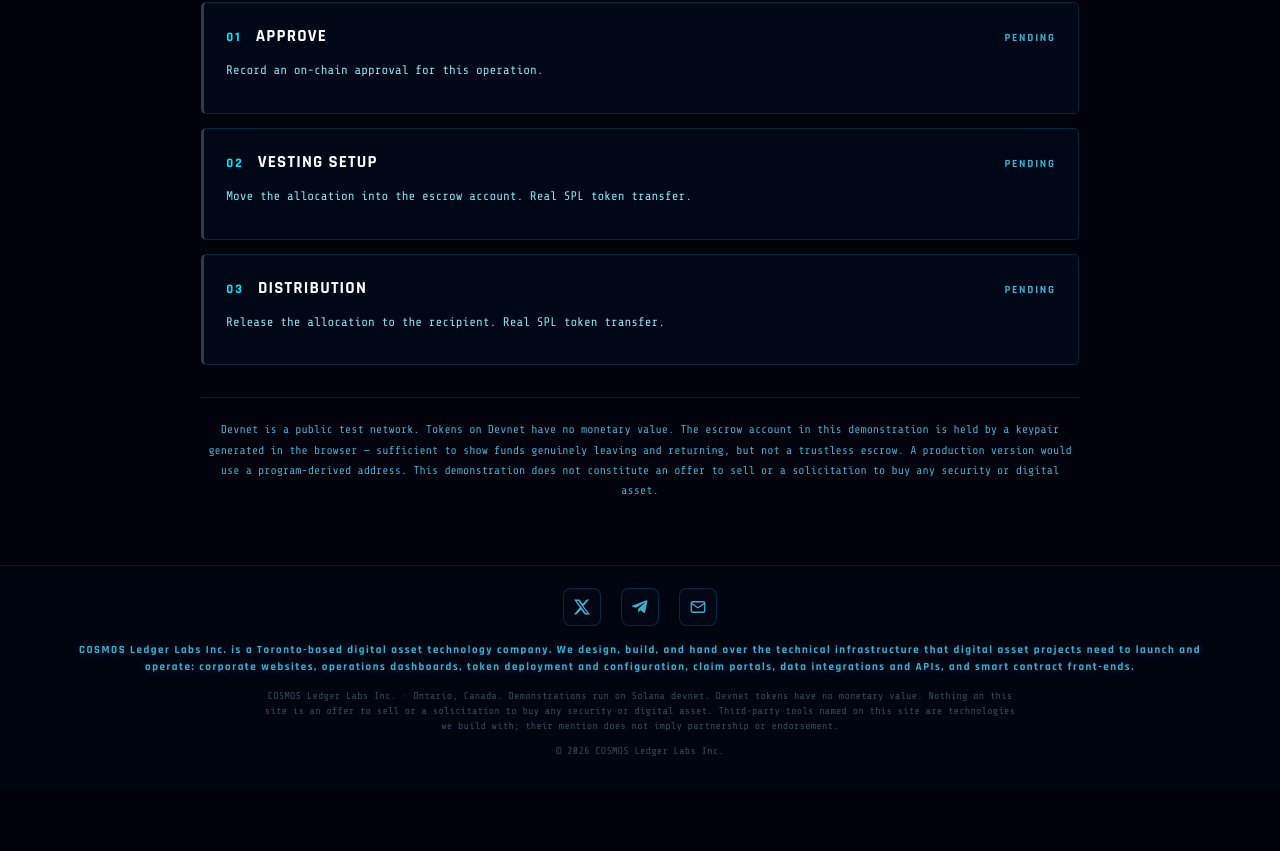
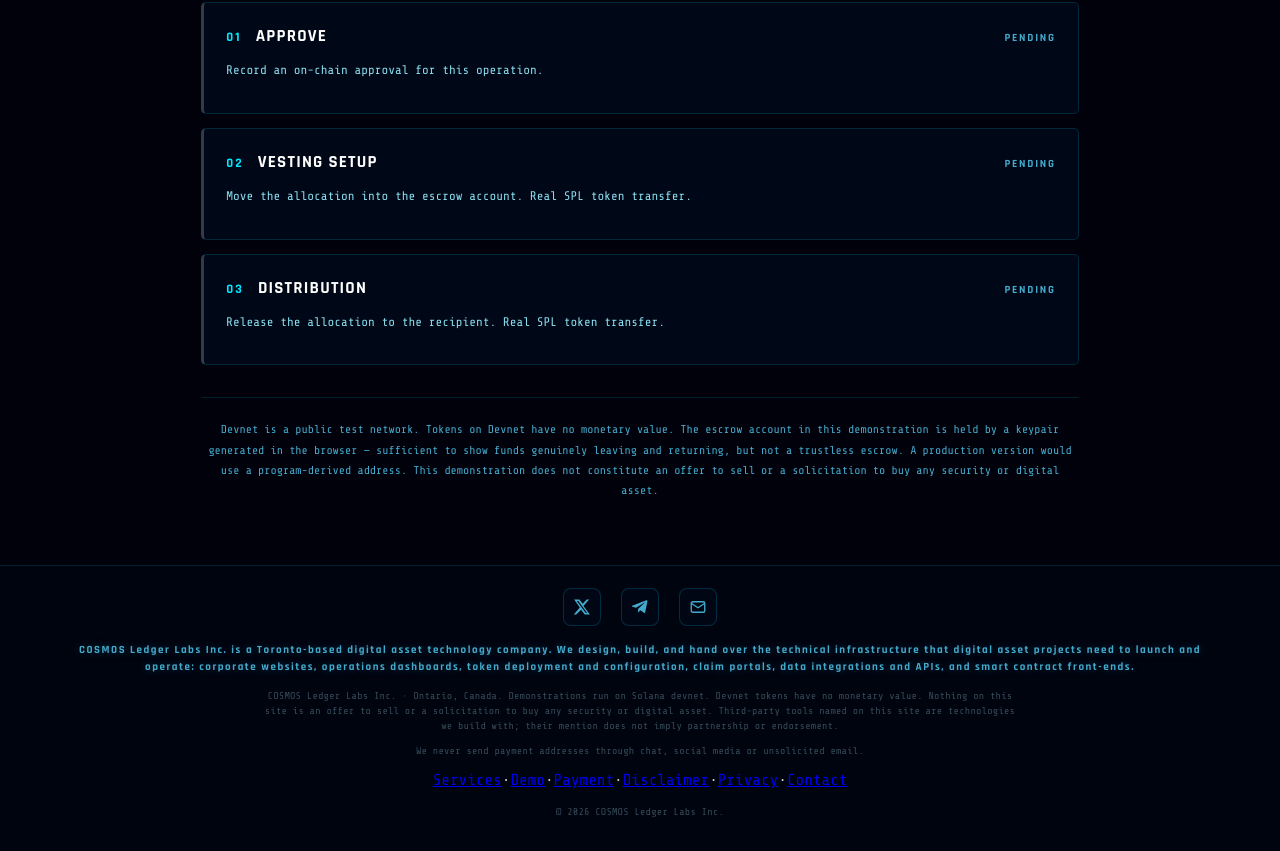
Before and after one commit to cosmosledgerlabs/cosmosledgerlabs-website, a Next.js app: page /flow in a window 1280 px wide. Shown: the part 1129-1980 px from the top of the page. Before the commit the page ends 1919 px from the top, so only its background shows below. Built offline with nearby package versions, Linux system fonts and the light colour scheme.

Commit message:
Update Footer component for internationalization
Replace static footer text with translatable strings.

```diff
--- a/components/Footer.js
+++ b/components/Footer.js
@@ -1,7 +1,11 @@
+import Link from 'next/link'
+import { useLang, t } from '../lib/i18n'
 import styles from './Footer.module.css'
 
 /* Footer: canonical boilerplate + required disclaimer */
 export default function Footer() {
+  const { lang } = useLang()
+
   return (
     <footer className={styles.footer}>
       <div className={styles.social}>
@@ -15,12 +19,27 @@ export default function Footer() {
           <svg viewBox="0 0 24 24" fill="none" stroke="currentColor" strokeWidth="1.8" aria-hidden="true"><rect x="3" y="5" width="18" height="14" rx="2"/><path d="m3 7 9 6 9-6"/></svg>
         </a>
       </div>
-      <p className={styles.text}>
-        COSMOS Ledger Labs Inc. is a Toronto-based digital asset technology company. We design, build, and hand over the technical infrastructure that digital asset projects need to launch and operate: corporate websites, operations dashboards, token deployment and configuration, claim portals, data integrations and APIs, and smart contract front-ends.
-      </p>
-      <p className={styles.legal}>
-        COSMOS Ledger Labs Inc. · Ontario, Canada. Demonstrations run on Solana devnet. Devnet tokens have no monetary value. Nothing on this site is an offer to sell or a solicitation to buy any security or digital asset. Third-party tools named on this site are technologies we build with; their mention does not imply partnership or endorsement.
-      </p>
+
+      <p className={styles.text}>{t('footer', 'about', lang)}</p>
+
+      <p className={styles.legal}>{t('footer', 'legal', lang)}</p>
+
+      <p className={styles.legal}>{t('footer', 'fraud', lang)}</p>
+
+      <nav className={styles.links}>
+        <Link href="/services" className={styles.footLink}>{t('footer', 'linkServices', lang)}</Link>
+        <span className={styles.sep}>·</span>
+        <Link href="/flow" className={styles.footLink}>{t('footer', 'linkDemo', lang)}</Link>
+        <span className={styles.sep}>·</span>
+        <Link href="/payment" className={styles.footLink}>{t('footer', 'linkPayment', lang)}</Link>
+        <span className={styles.sep}>·</span>
+        <Link href="/disclaimer" className={styles.footLink}>{t('footer', 'linkDisclaimer', lang)}</Link>
+        <span className={styles.sep}>·</span>
+        <Link href="/privacy" className={styles.footLink}>{t('footer', 'linkPrivacy', lang)}</Link>
+        <span className={styles.sep}>·</span>
+        <a className={styles.footLink} href="mailto:info@cosmosledgerlabs.com">{t('footer', 'linkContact', lang)}</a>
+      </nav>
+
       <p className={styles.legal}>© 2026 COSMOS Ledger Labs Inc.</p>
     </footer>
   )
```
